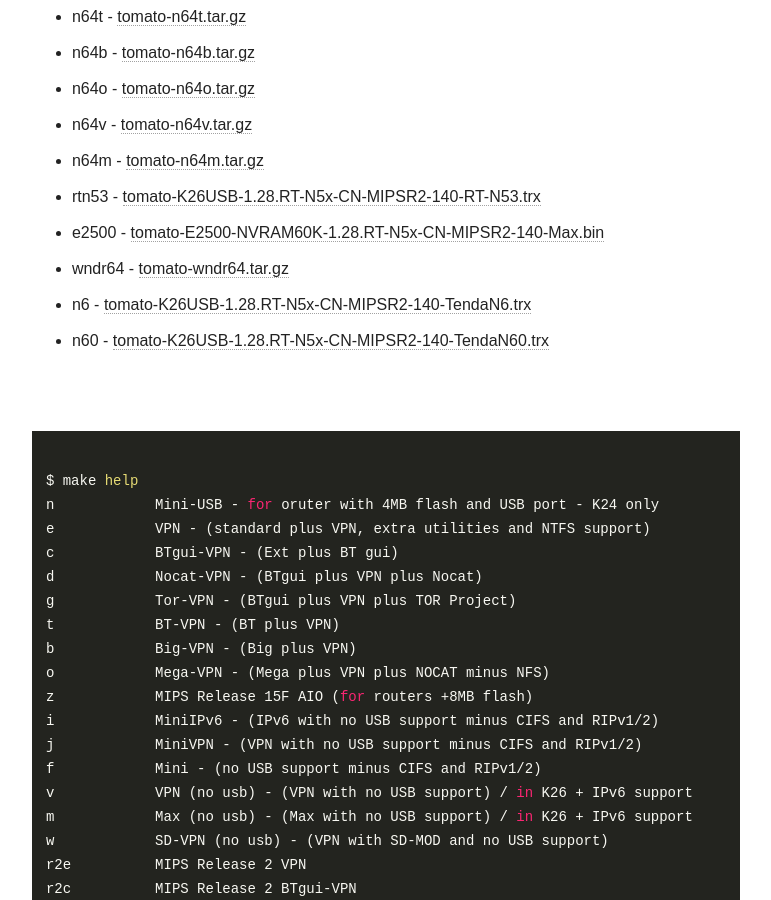
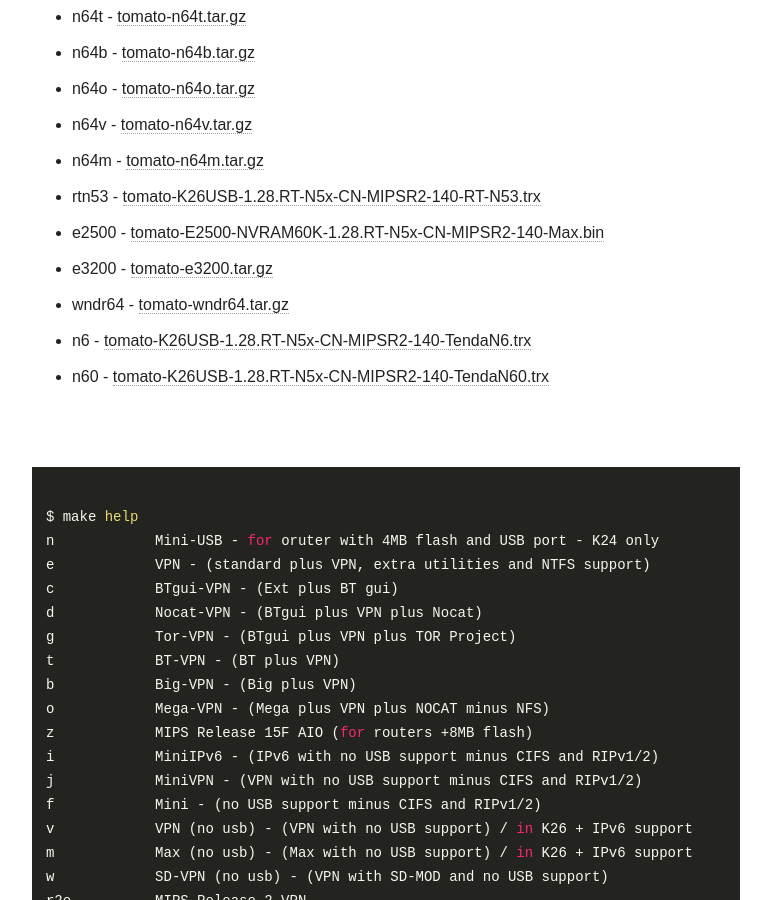
Before and after one commit to oglopss/tomato-ci-ctf-jekyll, a Jekyll site: the page built from index.html, in a window 1280 px wide and 900 px high, scrolled down 1783 px. Shown: the whole window, without its empty margins (254-1025 px from the left). Built offline with Jekyll 4.4.1, drawn with Linux system fonts in a browser that asks for light colours; nearby versions of some CDN libraries.

Commit message:
Travis build 3 e3200 pushed to gh-pages

```diff
--- a/_data/ss.yml
+++ b/_data/ss.yml
@@ -42,3 +42,4 @@
   - 0043 wndr64 tomato-wndr64.tar.gz
   - 0044 n6 tomato-K26USB-1.28.RT-N5x-CN-MIPSR2-140-TendaN6.trx
   - 0045 n60 tomato-K26USB-1.28.RT-N5x-CN-MIPSR2-140-TendaN60.trx
+  - 0042 e3200 tomato-e3200.tar.gz
```
Also changed, not shown: 1 other file.
